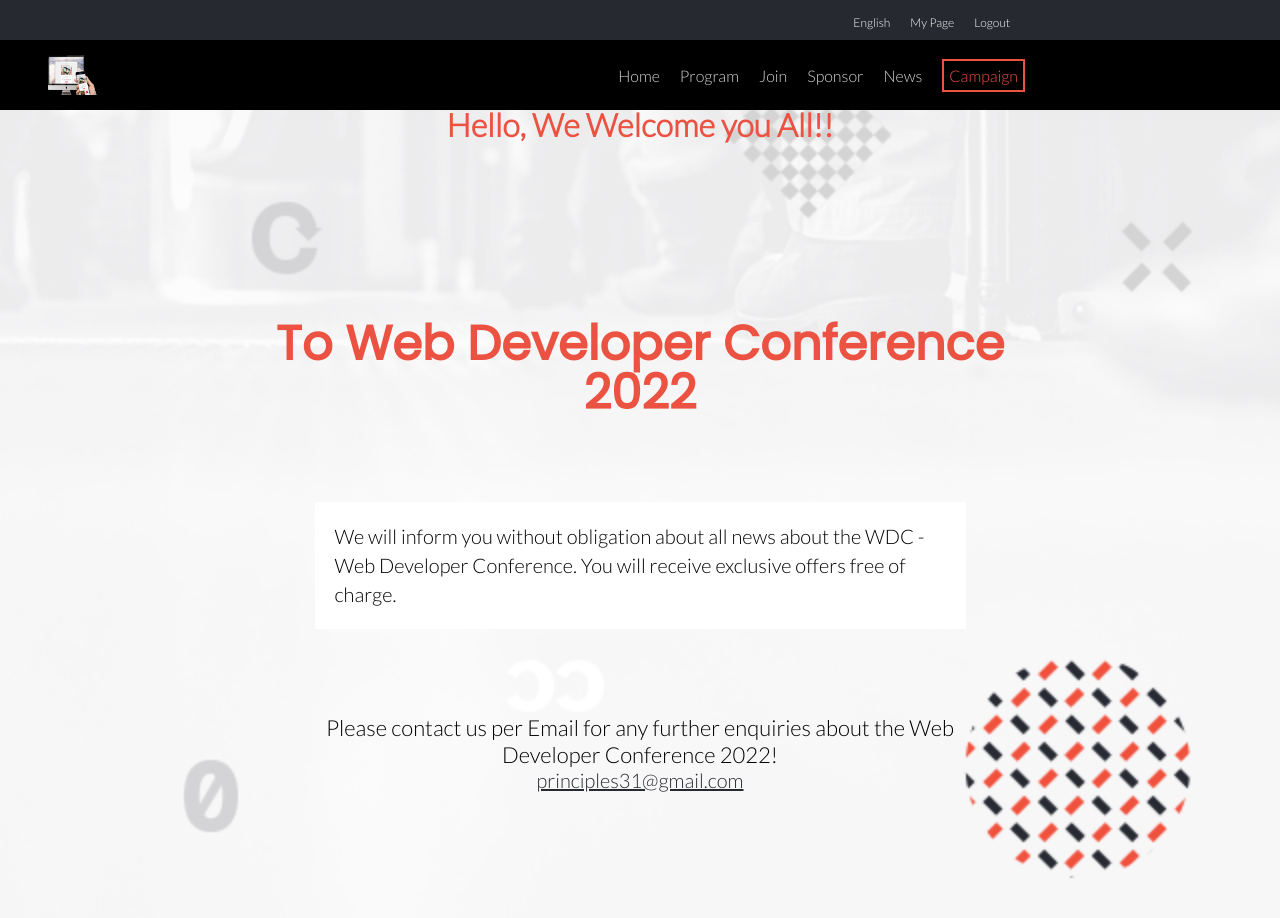
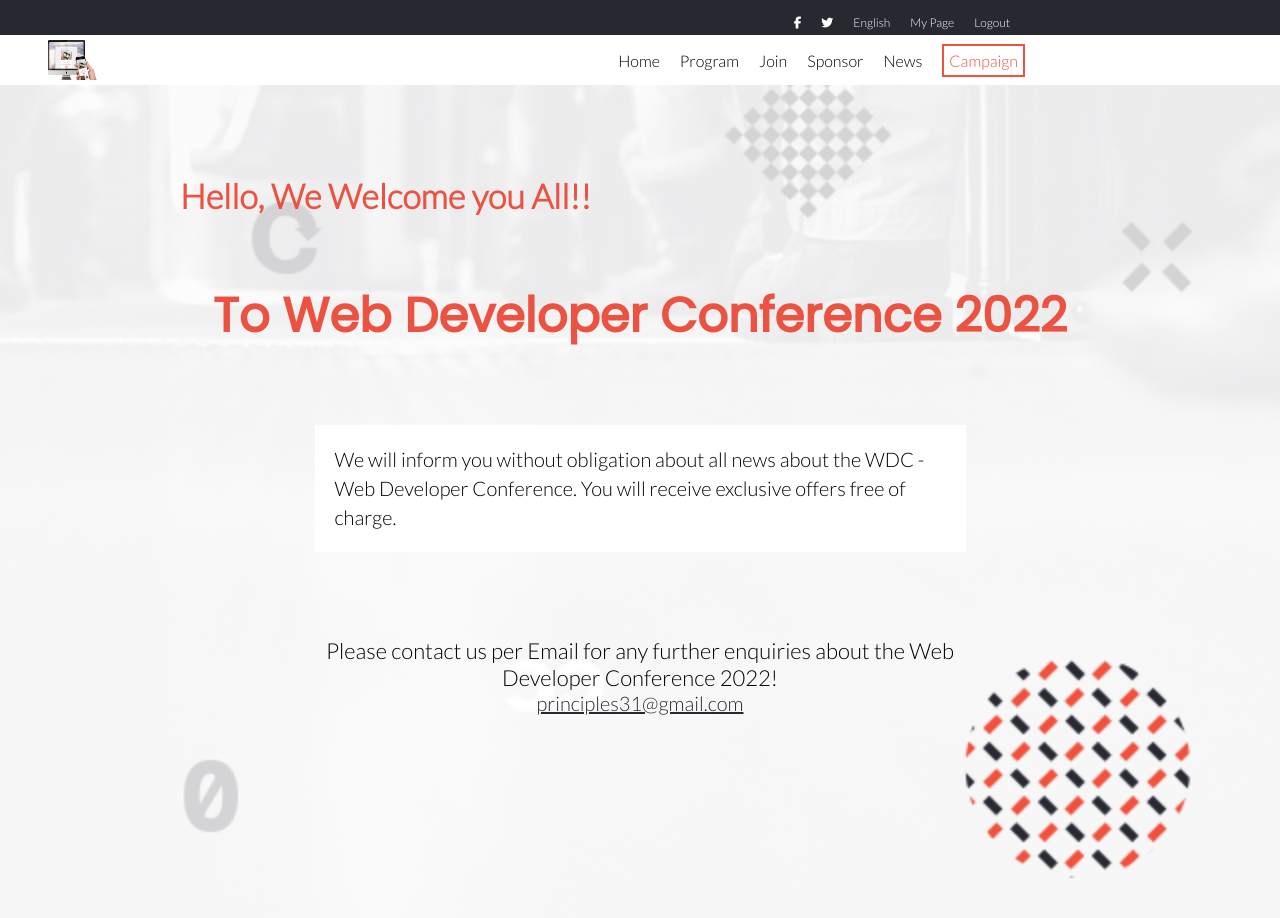
Before and after one commit to principles31/web_confernce_app, a website: page about.html in a window 1280 px wide. Shown: the top 918 px of the page. Drawn offline with Linux system fonts and the light colour scheme.

Commit message:
Update index.html file

```diff
--- a/about.css
+++ b/about.css
@@ -89,7 +89,7 @@
 .about_nav {
   color: hsl(222, 11%, 17%);
   position: fixed;
-  height: 60px;
+  height: 50px;
   width: 100%;
   top: 0;
   left: 0;
@@ -117,20 +117,20 @@
 
 .about_welcome_heading {
   color: hsl(6, 82%, 59%);
-  font-size: 29px;
+  font-size: 34px;
   width: 100%;
   font-family: 'Lato', sans-serif;
-  font-weight: 900;
+  font-weight: 900
 }
 
 .about_second_heading {
   font-size: 3rem;
-  width: 67%;
+  width: 88%;
   font-family: 'poppins', sans-serif;
   color: hsl(6, 82%, 59%);
   font-weight: 900;
   line-height: 49px;
-  padding-top: 100px;
+  padding-top: 0px;
 }
 
 .about_description {
@@ -415,14 +415,14 @@
     align-items: center;
     gap: 20px;
     padding-right: 150px;
-    background-color: #000;
-    height: 70px;
+    background-color: #fff;
+    height: 50px;
     text-decoration: none;
     list-style: none;
   }
 
   .about_nav {
-    top: 40px;
+    top: 35px;
   }
 
   .desk_menu {
@@ -436,7 +436,7 @@
   }
 
   .desk_menu_list a {
-    color: hsl(0, 0%, 83%);
+    color: #000;
     text-decoration: none;
     font-size: 16px;
   }
@@ -485,8 +485,8 @@
   }
 
   .about_welcome_heading {
-    text-align: center;
-    padding-top: inherit;
+    padding-left: 160px;
+    padding-top: 70px;
   }
 
   .about_second_heading {
--- a/about.html
+++ b/about.html
@@ -14,11 +14,13 @@
 <body>
     <header class="about">
         <ul class="desk_nav">
-            <li class="desk_menu_list1"><a href="#"><i class="fa_brands fa_facebook-f"></i></a></li>
-            <li class="desk_menu-list1"><a href="#"><i class="fa_brands fa_twitter"></i></a></li>
+
+            <li class="desk_menu_list1"><a href="#"><i class="fa-brands fa-facebook-f"></i></a></li>
+            <li class="desk_menu_list1"><a href="#"><i class="fa-brands fa-twitter"></i></a></li>
             <li class="desk_menu_list1"><a href="#">English</a></li>
             <li class="desk_menu_list1"><a href="#">My Page</a></li>
             <li class="desk_menu_list1"><a href="#">Logout</a></li>
+
         </ul>
         <nav class="about_nav second_nav">
             <a href="#"><img class="humber" src="img/images/menu_1.png" alt="humbegur menu"></a>
@@ -34,7 +36,7 @@
             </ul>
         </nav>
         <div class="About_intro_head">
-            <h1 class="about_welcome-heading">
+            <h1 class="about_welcome_heading">
                 Hello, We Welcome you All!!
             </h1>
             <h2 class="about_second_heading">
--- a/about.js
+++ b/about.js
@@ -23,7 +23,6 @@ humbergur.addEventListener('click', () => {
   navbar.classList.add('expand');
   closeMenu.classList.add('close_show');
 
-//  listItems.forEach((item) => item.addEventListener('click', resetMobileMenu));
 });
 
 closeMenu.addEventListener('click', resetMenu);
--- a/index.css
+++ b/index.css
@@ -11,7 +11,7 @@ body {
 }
 
 .mobile_main_page {
-  background-image: url("img/images/pexels_nekrashevich.jpg");
+  background-image: url("img/images/pexels-life.jpg");
   background-repeat: no-repeat;
   background-size: cover;
   background-position: center;
@@ -36,6 +36,10 @@ body {
 .show {
   display: block;
   width: 100%;
+}
+
+.hidden {
+  display: none;
 }
 
 .ul_list {
@@ -90,6 +94,7 @@ body {
 nav a img.humber {
   padding: 20px;
   color: white;
+  background-color: #fff;
 }
 
 .hero_intro {
@@ -123,7 +128,7 @@ nav a img.humber {
 .first_para {
   font-size: 25px;
   line-height: 20px;
-  color: #b60a0a;
+  color: #fff;
   width: 100%;
   padding-left: 14px;
 }
@@ -348,10 +353,10 @@ nav a img.humber {
     align-items: center;
     gap: 20px;
     background-color: hsl(222, 11%, 17%);
-    height: 40px;
+    height: 50px;
     text-decoration: none;
     list-style: none;
-    padding-right: 211px;
+    padding-right: 170px;
   }
 
   .desk_menu_list1 a {
@@ -370,8 +375,8 @@ nav a img.humber {
     align-items: center;
     gap: 20px;
     padding-right: 150px;
-    background-color: #000;
-    height: 70px;
+    background-color: #fff;
+    height: 50px;
     text-decoration: none;
     list-style: none;
   }
@@ -386,7 +391,7 @@ nav a img.humber {
   }
 
   .desk_menu_list a {
-    color: #d3d3d3;
+    color: #000;
     text-decoration: none;
     font-size: 16px;
     font-weight: 600;
@@ -621,7 +626,8 @@ nav a img.humber {
     justify-content: center;
     align-items: center;
     height: 200px;
-    gap: 183px;
+    gap: 140px;
+    padding: 30px;
   }
 
   .logo_footer {
@@ -632,8 +638,8 @@ nav a img.humber {
   }
 
   .footer_img {
-    width: 100px;
-    height: 100px;
+    width: 150px;
+    height: 115px;
   }
 
   .rights {
--- a/main.js
+++ b/main.js
@@ -67,6 +67,5 @@ for (let i = 0; i < speakersInforArray.length; i += 1) {
   spanSpeaker.appendChild(speakerDetails);
   speakerCard.appendChild(spanSpeaker);
 
-  // speakerSection.appendChild(mainSpeakers);
   cardContainer.appendChild(speakerCard);
 }
```
Also changed, not shown: index.html (+8 -6 lines), img/images/facebook.png (added), img/images/pexels-life.jpg (added).
